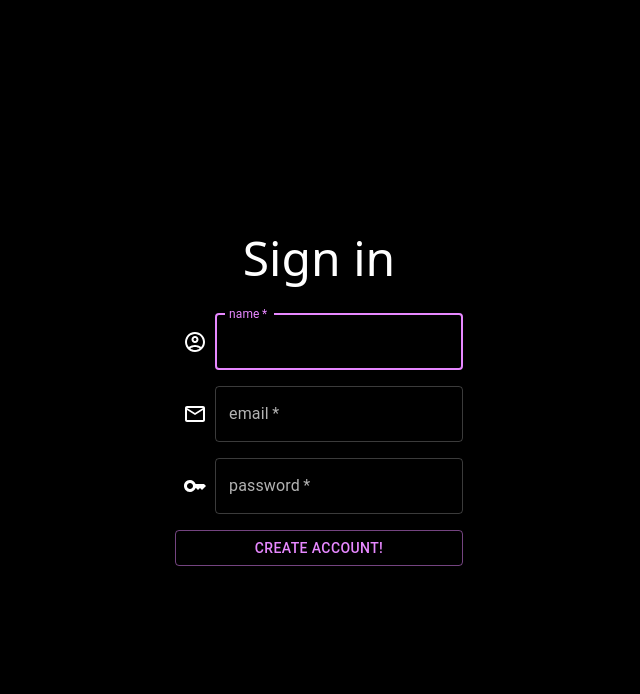
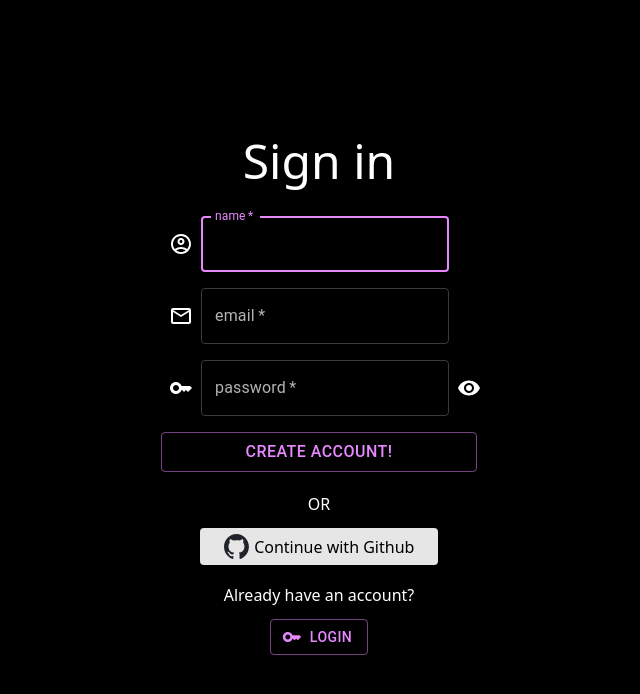
Before and after one commit to dogeja/TowerOfProgress, a React (Vite) app: page /create-account in a window 1280 px wide. Shown: the top 694 px of the page, without its empty margins (321-961 px from the left). Built offline with nearby package versions, Linux system fonts and the light colour scheme; no server answers.

Commit message:
0402 add : github login

```diff
--- a/src/App.tsx
+++ b/src/App.tsx
@@ -11,7 +11,6 @@ import { ThemeProvider } from "@mui/material/styles";
 import { theme } from "./theme";
 import { useEffect, useState } from "react";
 import Loading from "./components/loading";
-import { auth } from "./firebase";
 import ProtectedRoute from "./components/protected-route";
 const router = createBrowserRouter([
   {
--- /dev/null
+++ b/src/components/github-btn.tsx
@@ -0,0 +1,58 @@
+import { GithubAuthProvider, signInWithPopup } from "firebase/auth";
+import { styled } from "styled-components";
+import { auth } from "../firebase";
+import { useNavigate } from "react-router-dom";
+
+const Button = styled.span`
+  margin: 1rem;
+  margin-bottom: 1.325rem;
+  background-color: white;
+  width: 100%;
+  max-width: 280px;
+  display: flex;
+  align-items: center;
+  justify-content: center;
+  opacity: 0.9;
+  font-weight: 400;
+  color: black;
+  padding: 6px 8px;
+  border-radius: 4px;
+  border: 0;
+  gap: 5px;
+  cursor: pointer;
+  &:hover {
+    opacity: 0.7;
+    transition: 0.4s ease;
+  }
+  &:active {
+    opacity: 1;
+    transition: 0.4s ease;
+    transform: scale(0.98);
+    border-radius: 16px;
+  }
+`;
+
+const Logo = styled.img`
+  height: 25px;
+`;
+export default function GithubBtn() {
+  const navigate = useNavigate();
+  const onclick = async () => {
+    try {
+      const provider = new GithubAuthProvider();
+      await signInWithPopup(auth, provider);
+      navigate("/");
+    } catch (e) {
+      console.log(e);
+    }
+  };
+  return (
+    <>
+      <div>OR</div>
+      <Button onClick={onclick}>
+        <Logo src="/github-logo.svg" />
+        Continue with Github
+      </Button>
+    </>
+  );
+}
--- a/src/components/protected-route.tsx
+++ b/src/components/protected-route.tsx
@@ -1,16 +1,14 @@
-import { onAuthStateChanged } from "firebase/auth";
+import { Navigate } from "react-router-dom";
 import { auth } from "../firebase";
-import { Navigate } from "react-router-dom";
+
 export default function ProtectedRoute({
   children,
 }: {
   children: React.ReactNode;
 }) {
-  onAuthStateChanged(auth, (user) => {
-    console.log(user);
-    if (!user) {
-      return <Navigate to={"/login"} />;
-    }
-  });
+  const user = auth.currentUser;
+  if (user === null) {
+    return <Navigate to="/login" />;
+  }
   return children;
 }
--- a/src/routes/create-account.tsx
+++ b/src/routes/create-account.tsx
@@ -8,6 +8,10 @@ import { createUserWithEmailAndPassword, updateProfile } from "firebase/auth";
 import { auth } from "../firebase";
 import { useNavigate } from "react-router-dom";
 import { FirebaseError } from "firebase/app";
+import GithubBtn from "../components/github-btn";
+import Visibility from "@mui/icons-material/Visibility";
+import VisibilityOff from "@mui/icons-material/VisibilityOff";
+import IconButton from "@mui/material/IconButton";
 
 const Wrapper = styled.div`
   height: 100vh;
@@ -41,6 +45,14 @@ export default function CreateAccount() {
   //   email error = 2
   //   password error =3
   const navigate = useNavigate();
+  //hiding password
+  const [showPassword, setShowPassword] = React.useState(false);
+  const handleClickShowPassword = () => setShowPassword((show) => !show);
+  const handleMouseDownPassword = (
+    event: React.MouseEvent<HTMLButtonElement>
+  ) => {
+    event.preventDefault();
+  };
 
   return (
     <Wrapper>
@@ -129,7 +141,7 @@ export default function CreateAccount() {
             onChange={(event: React.ChangeEvent<HTMLInputElement>) => {
               setName(event.target.value);
             }}
-            id="outlined-basic"
+            id="outlined-name"
             label="name"
             variant="outlined"
             required={true}
@@ -186,22 +198,60 @@ export default function CreateAccount() {
             onChange={(event: React.ChangeEvent<HTMLInputElement>) => {
               setPassword(event.target.value);
             }}
-            id="outlined-basic"
+            id="outlined-password"
             label="password"
             variant="outlined"
             required
+            type={showPassword ? "text" : "password"}
             error={errorcode == 3 ? true : false}
           ></TextField>
+          <IconButton
+            aria-label="toggle password visibility"
+            onClick={handleClickShowPassword}
+            onMouseDown={handleMouseDownPassword}
+            edge="end"
+          >
+            {showPassword ? <VisibilityOff /> : <Visibility />}
+          </IconButton>
         </Box>
         <Button
           type="submit"
           variant="outlined"
-          sx={{ justifyItems: "right", margin: "8px", cursor: "pointer" }}
+          sx={{
+            fontSize: "1rem",
+            justifyItems: "right",
+            margin: "8px",
+            cursor: "pointer",
+          }}
         >
           {isLoading ? "loading..." : "create account!"}
         </Button>
       </form>
       {error !== "" ? <ErrorMessage>{error}</ErrorMessage> : null}
+      <Box
+        sx={{
+          display: "flex",
+          flexDirection: "column",
+          alignItems: "center",
+          marginTop: "1rem",
+        }}
+      >
+        <GithubBtn></GithubBtn>
+
+        <div>Already have an account?</div>
+        <Button
+          variant="outlined"
+          startIcon={<KeyOutlinedIcon />}
+          onClick={() => {
+            setTimeout(() => {
+              navigate("/login");
+            }, 300);
+          }}
+          sx={{ justifyItems: "right", margin: "1rem", cursor: "pointer" }}
+        >
+          login
+        </Button>
+      </Box>
     </Wrapper>
   );
 }
--- a/src/routes/login.tsx
+++ b/src/routes/login.tsx
@@ -3,10 +3,15 @@ import { styled } from "styled-components";
 import EmailOutlinedIcon from "@mui/icons-material/EmailOutlined";
 import KeyOutlinedIcon from "@mui/icons-material/KeyOutlined";
 import React, { useState } from "react";
-import { createUserWithEmailAndPassword } from "firebase/auth";
+import AccountCircleOutlinedIcon from "@mui/icons-material/AccountCircleOutlined";
+import { signInWithEmailAndPassword } from "firebase/auth";
 import { auth } from "../firebase";
 import { useNavigate } from "react-router-dom";
 import { FirebaseError } from "firebase/app";
+import GithubBtn from "../components/github-btn";
+import Visibility from "@mui/icons-material/Visibility";
+import VisibilityOff from "@mui/icons-material/VisibilityOff";
+import IconButton from "@mui/material/IconButton";
 
 const Wrapper = styled.div`
   height: 100vh;
@@ -39,6 +44,14 @@ export default function login() {
   //   email error = 2
   //   password error =3
   const navigate = useNavigate();
+  //hiding password
+  const [showPassword, setShowPassword] = React.useState(false);
+  const handleClickShowPassword = () => setShowPassword((show) => !show);
+  const handleMouseDownPassword = (
+    event: React.MouseEvent<HTMLButtonElement>
+  ) => {
+    event.preventDefault();
+  };
 
   return (
     <Wrapper>
@@ -57,14 +70,10 @@ export default function login() {
           }
           try {
             setIsLoading(true);
-            const credentials = await createUserWithEmailAndPassword(
-              auth,
-              email,
-              password
-            );
-            console.log(credentials.user);
-
-            navigate("/");
+            await signInWithEmailAndPassword(auth, email, password);
+            setTimeout(() => {
+              navigate("/");
+            }, 300);
           } catch (e) {
             if (e instanceof FirebaseError) {
               console.log(errorcode);
@@ -153,22 +162,59 @@ export default function login() {
             onChange={(event: React.ChangeEvent<HTMLInputElement>) => {
               setPassword(event.target.value);
             }}
-            id="outlined-basic"
+            id="outlined-pw"
             label="password"
             variant="outlined"
             required
+            type={showPassword ? "text" : "password"}
             error={errorcode == 3 ? true : false}
           ></TextField>
+          <IconButton
+            aria-label="toggle password visibility"
+            onClick={handleClickShowPassword}
+            onMouseDown={handleMouseDownPassword}
+            edge="end"
+          >
+            {showPassword ? <VisibilityOff /> : <Visibility />}
+          </IconButton>
         </Box>
         <Button
           type="submit"
           variant="outlined"
-          sx={{ justifyItems: "right", margin: "8px", cursor: "pointer" }}
+          sx={{
+            fontSize: "1rem",
+            justifyItems: "right",
+            margin: "8px",
+            cursor: "pointer",
+          }}
         >
           {isLoading ? "loading..." : "login!"}
         </Button>
       </form>
       {error !== "" ? <ErrorMessage>{error}</ErrorMessage> : null}
+      <Box
+        sx={{
+          display: "flex",
+          flexDirection: "column",
+          alignItems: "center",
+          marginTop: "1rem",
+        }}
+      >
+        <GithubBtn></GithubBtn>
+        <div>New to here?</div>
+        <Button
+          variant="outlined"
+          startIcon={<AccountCircleOutlinedIcon />}
+          onClick={() => {
+            setTimeout(() => {
+              navigate("/create-account");
+            }, 300);
+          }}
+          sx={{ justifyItems: "right", margin: "1rem", cursor: "pointer" }}
+        >
+          Create Account
+        </Button>
+      </Box>
     </Wrapper>
   );
 }
```
Also changed, not shown: public/github-logo.svg (added).
